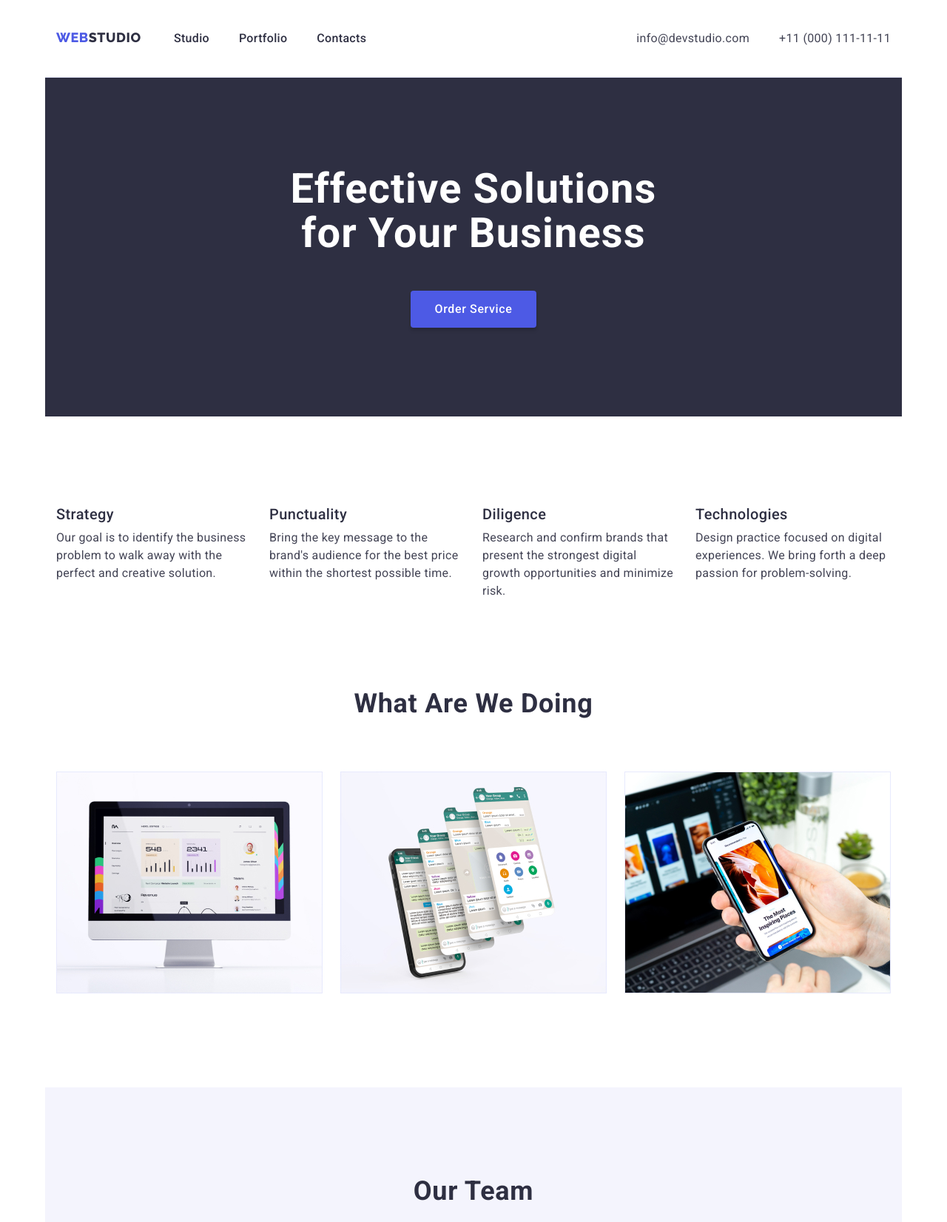
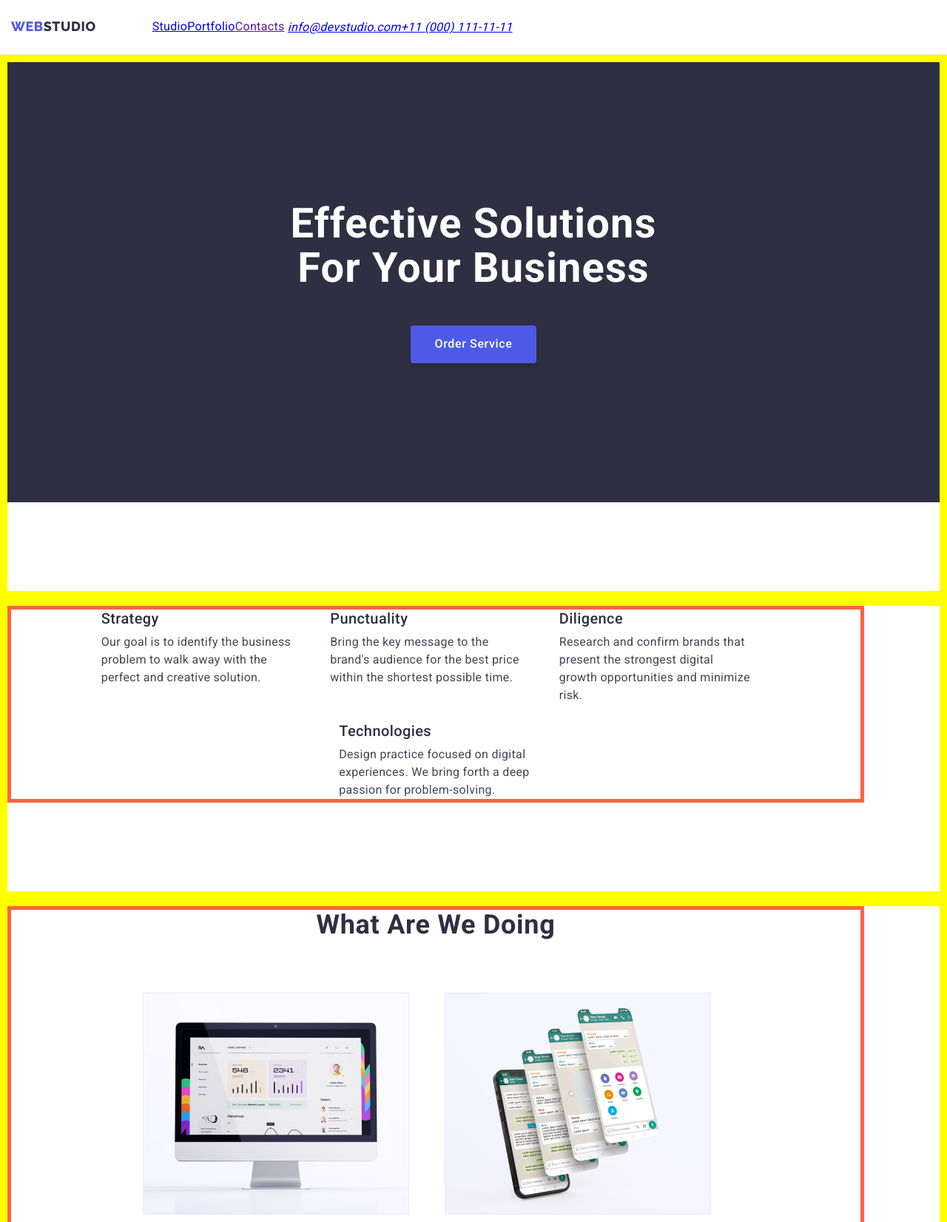
Before and after one commit to RamonSanGabriel/goit-markup-hw-03, a plain HTML site: page index.html in a window 1280 px wide. Shown: the top 1652 px of the page at 74% size. Drawn offline with Linux system fonts and the light colour scheme.

Commit message:
organized classnames and alignments

```diff
--- a/css/styles.css
+++ b/css/styles.css
@@ -2,6 +2,7 @@
 *::before,
 *::after {
   box-sizing: border-box;
+  margin: 0;
 }
 
 :root {
@@ -19,9 +20,6 @@ body {
   color: var(--navyblue);
   line-height: 1.5rem;
   letter-spacing: 0.32px;
-  padding: 0;
-  margin: auto;
-  width: 1158px;
 }
 
 h1,
@@ -40,15 +38,56 @@ p {
   margin-right: 0;
 }
 
+.services-list:not(:last-child),
+.feature-list:not(:last-child),
+.team-list:not(:last-child) {
+  margin-right: 24px;
+}
+
+.section {
+  padding-bottom: 120px;
+  border: 10px solid yellow;
+}
+
+.container {
+  padding: 0px 15px;
+  border: 5px solid tomato;
+  width: 1158px;
+  /* margin: auto; */
+}
+
+.services-menu,
+.feature-menu {
+  display: flex;
+  flex-wrap: wrap;
+  list-style: none;
+  gap: 24px;
+  justify-content: center;
+  padding: 0;
+}
+
+.services-list,
+.feature-list {
+  flex-basis: calc((100% - 24px * 3) / 4);
+}
+
 /* Header Section*/
 .container-header {
   border-bottom: 1px solid var(--cornflower);
-  display: flex;
+  /* display: flex; */
   padding: 24px 15px;
   align-items: center;
 }
 
 /* Navigation Section  */
+.navigation,
+.navigation-menu,
+.address-section {
+  display: inline-flex;
+  list-style: none;
+  align-items: center;
+}
+
 .navigation>a {
   color: var(--navyblue);
   text-decoration: none;
@@ -59,6 +98,7 @@ p {
   line-height: 1.313rem;
   letter-spacing: 0.54px;
   text-transform: uppercase;
+  margin-right: 76px;
 }
 
 .navigation-logo-web {
@@ -73,49 +113,56 @@ p {
 }
 
 .navigation-menu {
-  display: inline-flex;
-  list-style-type: none;
   color: var(--navyblue, #2e2f42);
+  padding: 0;
 }
 
-.navigation-menu li:not(:last-child) {
-  margin-right: 40px;
+.navigation-list:not(:last-child) {
+  /* margin-right: 40px; */
+}
+
+.navigation-list {
+  /* display: inline-flex; */
+  /* border: 2px solid blue; */
 }
 
 .navigation-list a {
-  text-decoration: none;
+  /* display: inline-flex; */
+  /* text-decoration: none;
   color: var(--navyblue, #2e2f42);
-  font-weight: 500;
+  font-weight: 500; */
 }
 
 .navigation-menu a:hover {
-  color: var(--ocean, #404bbf);
+  /* color: var(--ocean, #404bbf); */
 }
 
-.address-section {
-  display: inline-flex;
-  margin-left: auto;
+.address-links {
+  /* display: inline-flex; */
+  /* margin-left: auto; */
+  border: 2px solid purple;
 }
 
-.address-section a {
-  display: inline-flex;
-  color: var(--slate, #434455);
+.address-links a {
+  /* display: inline-flex; */
+  /* color: var(--slate, #434455);
   font-style: normal;
   line-height: 1.5rem;
   letter-spacing: 0.32px;
   text-decoration: none;
   margin-right: 40px;
+  border: 2px solid purple; */
 }
 
-.address-section a:hover {
-  color: var(--ocean, #404bbf);
+.address-linkd a:hover {
+  /* color: var(--ocean, #404bbf); */
 }
 
 /* Hero section */
-.container-hero {
+.hero {
+  padding: 188px 15px 188px;
   background-color: var(--navyblue);
   text-align: center;
-  padding: 120px 15px;
 }
 
 .hero-title {
@@ -125,10 +172,10 @@ p {
   line-height: 3.75rem;
   letter-spacing: 1.12px;
   text-transform: capitalize;
-  padding-bottom: 48px;
+  margin-bottom: 48px;
 }
 
-.container-hero span {
+.container span {
   text-transform: lowercase;
 }
 
@@ -144,6 +191,7 @@ p {
   cursor: pointer;
   padding: 16px 32px;
   text-transform: capitalize;
+  text-align: center;
 }
 
 .hero-button:hover {
@@ -151,34 +199,12 @@ p {
 }
 
 /* Studio: Section 1 (Feature Section) */
-.section-feature {
-  padding: 120px 0px;
-}
-
-.container-feature {
-  padding: 0px 15px;
-  width: 1158px;
-}
-
-.feature-menu {
-  display: flex;
-  flex-wrap: wrap;
-  list-style: none;
-  align-items: flex-start;
-  column-gap: 24px;
-  margin: 0;
-  padding: 0;
-
+.container li {
+  background-color: transparent;
 }
 
 .feature-list {
-  width: 264px;
   flex-basis: calc((100% - 24px * 3) / 4);
-  /* column-gap: 24px; */
-}
-
-.feature-menu:last-child {
-  column-gap: 24px;
 }
 
 .feature-list h3 {
@@ -194,44 +220,14 @@ p {
 }
 
 /* Index: Section 2 (What we are doing) */
-.section-services {
-  padding-bottom: 120px;
-}
-
-.container-services {
-  text-align: center;
-  padding: 0px 15px;
-}
-
 .services-title {
   font-size: 36px;
   font-weight: 700;
   line-height: 2.5rem;
   letter-spacing: 0.72px;
   text-transform: capitalize;
-}
-
-.services-menu {
-  display: inline-flex;
-  flex-wrap: nowrap;
-  width: 360px;
-  list-style: none;
-  justify-content: center;
-  padding: 72px 0px 0;
-  margin: 0;
-}
-
-.services-list {
-  margin-right: 0 24px;
-  flex-basis: calc((100% - 24px) / 3);
-}
-
-.services-list:not(:last-child) {
-  margin-right: 24px;
-}
-
-.services-list img {
-  width: 360px;
+  text-align: center;
+  margin-bottom: 72px;
 }
 
 /* Index: Section 3 (Our Team) */
@@ -241,22 +237,19 @@ p {
   text-align: center;
 }
 
-.container-team {
-  padding: 0px 15px;
-}
-
 .team-title {
   font-size: 36px;
   font-weight: 700;
   line-height: 2.5rem;
   letter-spacing: 0.72px;
-  padding-bottom: 72px;
+  margin-bottom: 72px;
   text-transform: capitalize;
+  text-align: center;
 }
 
 .team-menu {
   display: flex;
-  flex-wrap: nowrap;
+  flex-wrap: wrap;
   list-style-type: none;
   justify-content: center;
   padding: 0;
@@ -264,21 +257,15 @@ p {
 }
 
 .team-list {
-  display: inline-flex;
+  display: flex;
   flex-direction: column;
   justify-content: center;
   align-items: center;
-  /* padding-bottom: 32px; */
-  /* gap: 32px; */
   border-radius: 0px 0px 4px 4px;
   background: var(--white, #fff);
   box-shadow: 0px 2px 1px 0px rgba(46, 47, 66, 0.08),
     0px 1px 1px 0px rgba(46, 47, 66, 0.16),
     0px 1px 6px 0px rgba(46, 47, 66, 0.08);
-}
-
-.team-list:not(:last-child) {
-  margin-right: 24px;
 }
 
 .team-img {
@@ -299,7 +286,6 @@ p {
 }
 
 /* Portfolio: Project Card Section */
-
 .container-filter {
   display: flex;
   padding: 96px 15px 72px;
@@ -401,10 +387,9 @@ p {
   color: var(--slate);
 }
 
-.container-footer {
+.footer {
   background-color: var(--navyblue);
-  width: 100%;
-  padding: 101.5px 15px 100px;
+  padding: 100px 15px;
 }
 
 .footer-logo-web {
@@ -417,7 +402,7 @@ p {
   text-transform: uppercase;
 }
 
-.container-footer>a {
+.footer>a {
   color: var(--cloud, #f4f4fd);
   font-family: Raleway;
   font-size: 18px;
@@ -428,10 +413,9 @@ p {
   text-decoration: none;
 }
 
-.container-footer p {
+.footer p {
   color: var(--cloud);
   text-decoration: none;
   width: 264px;
-  text-align: left;
-  margin-top: 17.5px;
+  margin-top: 17px;
 }
--- a/index.html
+++ b/index.html
@@ -21,7 +21,7 @@
 </head>
 
 <body>
-  <header class="section-header">
+  <header>
     <div class="container-header">
       <nav class="navigation">
         <a href="./index.html"><span class="navigation-logo-web">Web</span>Studio</a>
@@ -38,22 +38,27 @@
         </ul>
       </nav>
       <address class="address-section">
+        <!-- <div class="address-links"> -->
           <a href="mailto:info@devstudio.com">info@devstudio.com</a>
           <a href="tel:+110001111111">+11 (000) 111-11-11</a>
+        <!-- </div> -->
+
       </address>
     </div>
   </header>
   <main>
     <!-- Hero Section -->
-    <section class="section-hero">
-      <div class="container-hero">
+    <section class="section">
+      <div class="hero">
         <h1 class="hero-title">Effective solutions<br><span> for</span> your business</h1>
+        <!-- <div class="button-container"> -->
         <button class="hero-button" type="button">Order service</button>
+        <!-- </div> -->
       </div>
     </section>
     <!-- Section 1 -->
-    <section class="section-feature">
-      <div class="container-feature">
+    <section class="section">
+      <div class="container">
         <h2 hidden>Feature</h2>
         <ul class="feature-menu">
           <li class="feature-list">
@@ -77,9 +82,10 @@
       </div>
     </section>
     <!-- Section 2 -->
-    <section class="section-services">
-      <div class="container-services">
+    <section class="section">
+      <div class="container">
         <h2 class="services-title">What are we doing</h2>
+        <div class="services-container">
           <ul class="services-menu">
             <li class="services-list">
               <img src="images/section2-img1.jpg" alt="desktop">
@@ -92,9 +98,11 @@
             </li>
           </ul>
         </div>
+
+      </div>
     </section>
     <!-- <-- Section 3 -->
-    <section class="section-team">
+    <section class="section">
       <div class="container-team">
         <h2 class="team-title">Our team</h2>
         <ul class="team-menu">
@@ -130,8 +138,8 @@
       </div>
     </section>
   </main>
-  <footer class="section-footer">
-    <div class="container-footer">
+  <footer>
+    <div class="footer">
       <a href="./index.html"><span class="footer-logo-web">Web</span>Studio</a>
       <p>Increase the flow of customers and sales for your business with digital marketing & growth solutions.</p>
     </div>
```
Also changed, not shown: portfolio.html (+3 -3 lines). Lines whose indentation alone changed are shown as unchanged.
